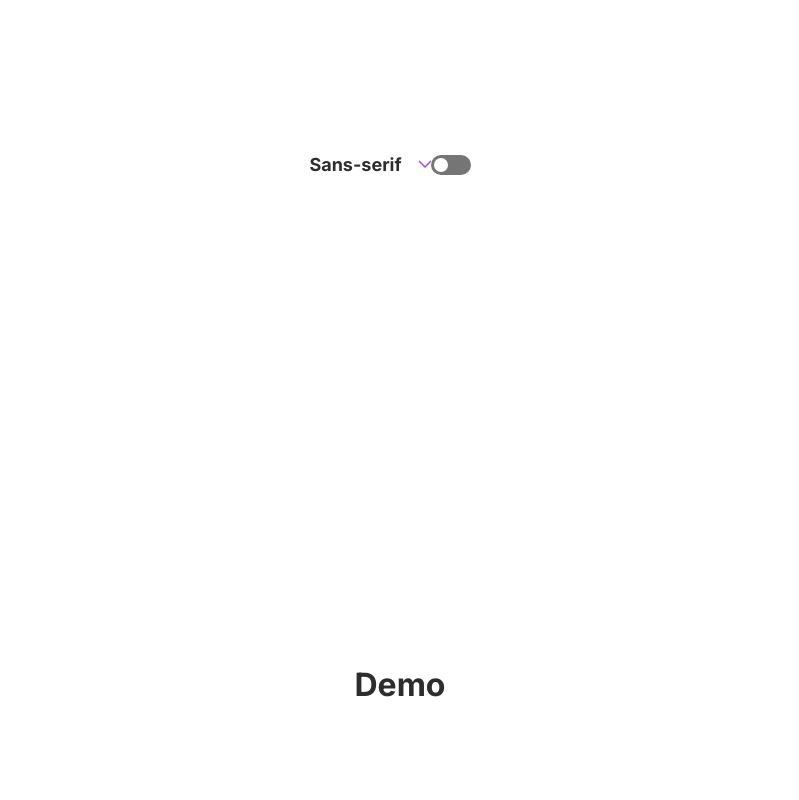
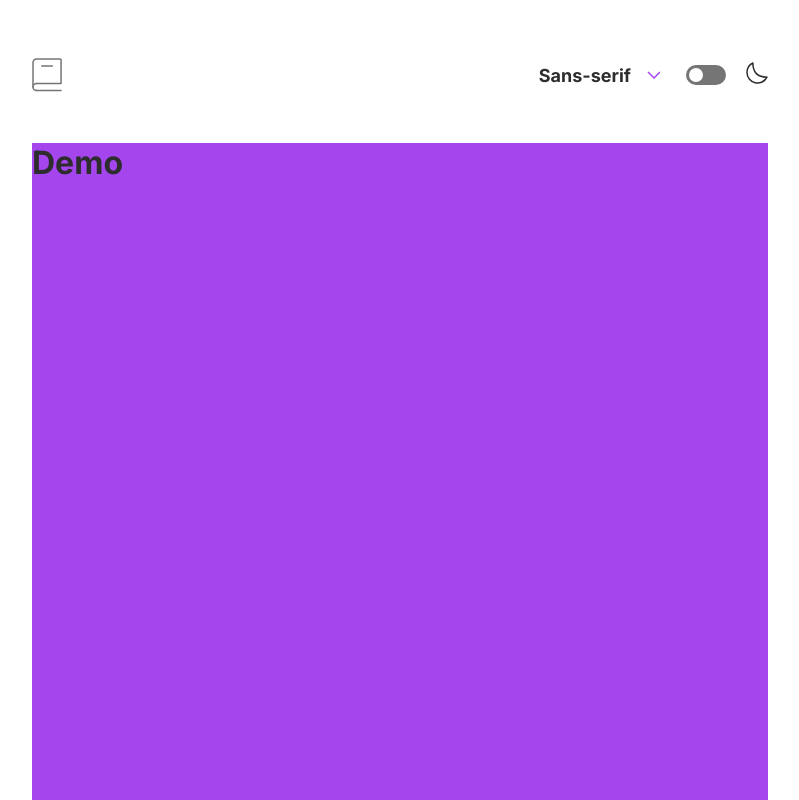
Before and after one commit to raficraft/frontend-mentor-dictionnary, a Next.js app: page / in a window 1280 px wide. Shown: the whole page, without its empty margins (240-1039 px from the left). Built offline with nearby package versions, Linux system fonts and the light colour scheme.

Commit message:
improvement: refactor moves atoms on molecules directory

```diff
--- /dev/null
+++ b/src/components/atoms/form/SwitchButton/SwitchButton.module.scss
@@ -0,0 +1,47 @@
+$width: 2.5rem;
+$height: 1.25rem;
+$spacing: 3px;
+
+.switchButton {
+  display: flex;
+  align-items: center;
+  gap: 1.25rem;
+
+  &[data-theme="dark"] .checkbox {
+    background-color: gray;
+  }
+
+  &[data-theme="dark"] label {
+    color: gray;
+  }
+}
+
+.checkbox {
+  position: relative;
+  display: flex;
+  align-items: center;
+  width: $width;
+  height: $height;
+  background-color: var(--clr-primary-500);
+  border-radius: 99999px;
+  cursor: pointer;
+  content: " ";
+  -webkit-appearance: none;
+  appearance: none;
+
+  &::before {
+    position: absolute;
+    display: block;
+    left: $spacing;
+    width: calc($height - ($spacing * 2));
+    height: calc($height - ($spacing * 2));
+    transition: ease-in var(--transition-xs);
+    content: " ";
+    background-color: var(--clr-primary-800);
+    border-radius: 99999px;
+  }
+
+  &:checked::before {
+    transform: translateX(calc(200% - ($height / 2) + $spacing));
+  }
+}
--- a/src/components/atoms/SwitchButton/SwitchButton.tsx
+++ b/src/components/atoms/form/SwitchButton/SwitchButton.tsx
@@ -1,11 +1,19 @@
 import React, { ChangeEvent } from "react";
-import styles from "./SwitchButton.module.scss";
-// import { IconMoon } from "@/app/assets/svg/icons";
+import { IconMoon } from "../../../../assets/svg/icons";
+import internalStyles from "./SwitchButton.module.scss";
+
 type SwitchButtonProps = {
   callback: (e: ChangeEvent<HTMLInputElement>) => void;
+  externalStyles?: any;
 } & React.HTMLAttributes<HTMLDivElement>;
 
-const SwitchButton: React.FC<SwitchButtonProps> = ({ callback, ...props }) => {
+const SwitchButton: React.FC<SwitchButtonProps> = ({
+  callback,
+  externalStyles,
+  ...props
+}) => {
+  const styles = { ...internalStyles, ...externalStyles };
+
   console.log(styles);
   return (
     <div className={`${styles.switchButton}`} {...props}>
@@ -16,7 +24,7 @@ const SwitchButton: React.FC<SwitchButtonProps> = ({ callback, ...props }) => {
         type="checkbox"
         onChange={(e) => callback(e)}
       />
-      <label htmlFor="switchTheme">{/* <IconMoon /> */}</label>
+      <label htmlFor="switchTheme">{<IconMoon />}</label>
     </div>
   );
 };
--- a/src/components/atoms/SwitchTheme/SwitchTheme.tsx
+++ b/src/components/molecules/SwitchTheme/SwitchTheme.tsx
@@ -1,11 +1,11 @@
 import React, { useEffect, useState } from "react";
-import SwitchButton from "../SwitchButton/SwitchButton";
+import SwitchButton from "@/src/components/atoms/form/SwitchButton/SwitchButton";
+import styles from "./SwitchTheme.module.scss";
 
 const SwitchTheme: React.FC = () => {
   const [theme, setTheme] = useState<"light" | "dark">("light");
 
   const handleTheme = (e: React.ChangeEvent<HTMLInputElement>): void => {
-    console.log(e.target.checked);
     const themes = e.target.checked ? "dark" : "light";
     setTheme(themes);
   };
@@ -16,11 +16,11 @@ const SwitchTheme: React.FC = () => {
 
   return (
     <SwitchButton
-      id="lol"
       data-theme={theme}
       callback={(e) => {
         handleTheme(e);
       }}
+      externalStyles={styles}
     />
   );
 };
--- a/src/components/organisms/Header/Header.module.scss
+++ b/src/components/organisms/Header/Header.module.scss
@@ -3,6 +3,7 @@
   justify-content: space-between;
   align-items: center;
   padding: 58px 0 51px;
+  background-color: var(--background);
 }
 
 .switch {
--- a/src/components/organisms/Header/Header.tsx
+++ b/src/components/organisms/Header/Header.tsx
@@ -1,13 +1,16 @@
-import SwitchFont from "@/atoms/SwitchFont/SwitchFont";
+import { IconDictionary } from "@/src/assets/svg/icons";
 import styles from "./Header.module.scss";
-import SwitchButton from "@/atoms/SwitchButton/SwitchButton";
-import SwitchTheme from "@/atoms/SwitchTheme/SwitchTheme";
+import SwitchTheme from "@/molecules/SwitchTheme/SwitchTheme";
+import SwitchFont from "@/molecules/SwitchFont/SwitchFont";
 
 export const Header = () => {
   return (
     <header className={`rootContainer ${styles.header}`}>
-      <SwitchFont />
-      <SwitchTheme />
+      <IconDictionary />
+      <div className={`${styles.switch}`}>
+        <SwitchFont />
+        <SwitchTheme />
+      </div>
     </header>
   );
 };
--- /dev/null
+++ b/src/components/pages/Home.tsx
@@ -0,0 +1,11 @@
+const HomePage = () => {
+  return (
+    <>
+      <main>
+        <h1>Demo</h1>
+      </main>
+    </>
+  );
+};
+
+export default HomePage;
--- /dev/null
+++ b/src/components/templates/template.tsx
@@ -0,0 +1,16 @@
+import { Header } from "../organisms/Header/Header";
+
+type TemplateProps = {
+  children?: React.ReactNode | React.ReactNodeArray;
+};
+
+const Template = ({ children }: TemplateProps) => {
+  return (
+    <>
+      <Header></Header>
+      {children}
+    </>
+  );
+};
+
+export default Template;
--- a/src/pages/_app.tsx
+++ b/src/pages/_app.tsx
@@ -1,6 +1,11 @@
 import "@/src/styles/globals.scss";
 import type { AppProps } from "next/app";
+import Template from "../components/templates/template";
 
 export default function App({ Component, pageProps }: AppProps) {
-  return <Component {...pageProps} />;
+  return (
+    <Template>
+      <Component {...pageProps} />
+    </Template>
+  );
 }
--- a/src/pages/index.tsx
+++ b/src/pages/index.tsx
@@ -1,8 +1,7 @@
 import Head from "next/head";
 import Image from "next/image";
 import { Inter } from "next/font/google";
-import styles from "@/styles/Home.module.css";
-import { Header } from "@/components/organisms/Header/Header";
+import HomePage from "@/components/pages/Home";
 
 const inter = Inter({ subsets: ["latin"] });
 
@@ -15,10 +14,7 @@ export default function Home() {
         <meta name="viewport" content="width=device-width, initial-scale=1" />
         <link rel="icon" href="/favicon.ico" />
       </Head>
-      <main className={styles.main} id="main">
-        <Header></Header>
-        <h1>Demo</h1>
-      </main>
+      <HomePage />
     </>
   );
 }
--- a/src/styles/globals.scss
+++ b/src/styles/globals.scss
@@ -24,6 +24,8 @@
 
   --transition-xs: 0.3s;
   --transition-md: 0.5s;
+
+  --root-size: 46rem;
 
   // NEXT.js default font
   // --font-mono: ui-monospace, Menlo, Monaco, "Cascadia Mono", "Segoe UI Mono",
@@ -62,19 +64,31 @@ label {
   cursor: pointer;
 }
 
+html {
+  height: 100%;
+}
+
 body {
+  height: 100%;
   background-color: var(--background);
   font-family: var(--font-family);
   color: var(--color);
   display: flex;
   flex-direction: column;
   align-items: center;
-  justify-content: center;
+  justify-content: flex-start;
+}
+
+#__next {
+  background-color: var(--clr-accent);
+  max-width: var(--root-size);
+  width: 100%;
+  height: inherit;
 }
 
 .rootContainer {
   display: flex;
-  max-width: 46rem;
+  max-width: var(--root-size);
   width: 100%;
 }
 
```
Also changed, not shown: src/components/molecules/SwitchFont/SwitchFont.tsx (renamed from src/components/atoms/SwitchFont/SwitchFont.tsx), src/components/molecules/SwitchTheme/SwitchTheme.module.scss (renamed from src/components/atoms/SwitchButton/SwitchButton.module.scss).
